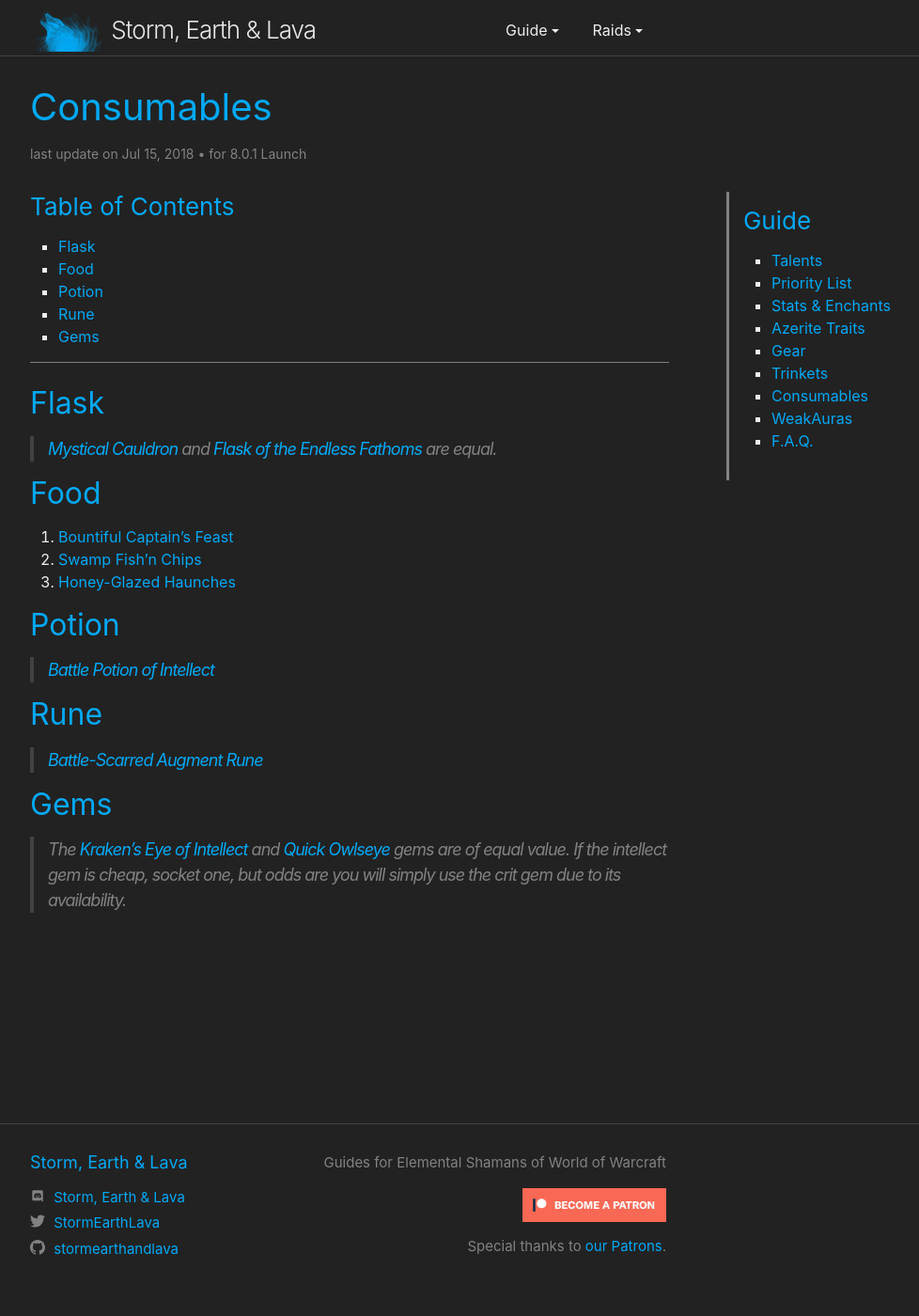
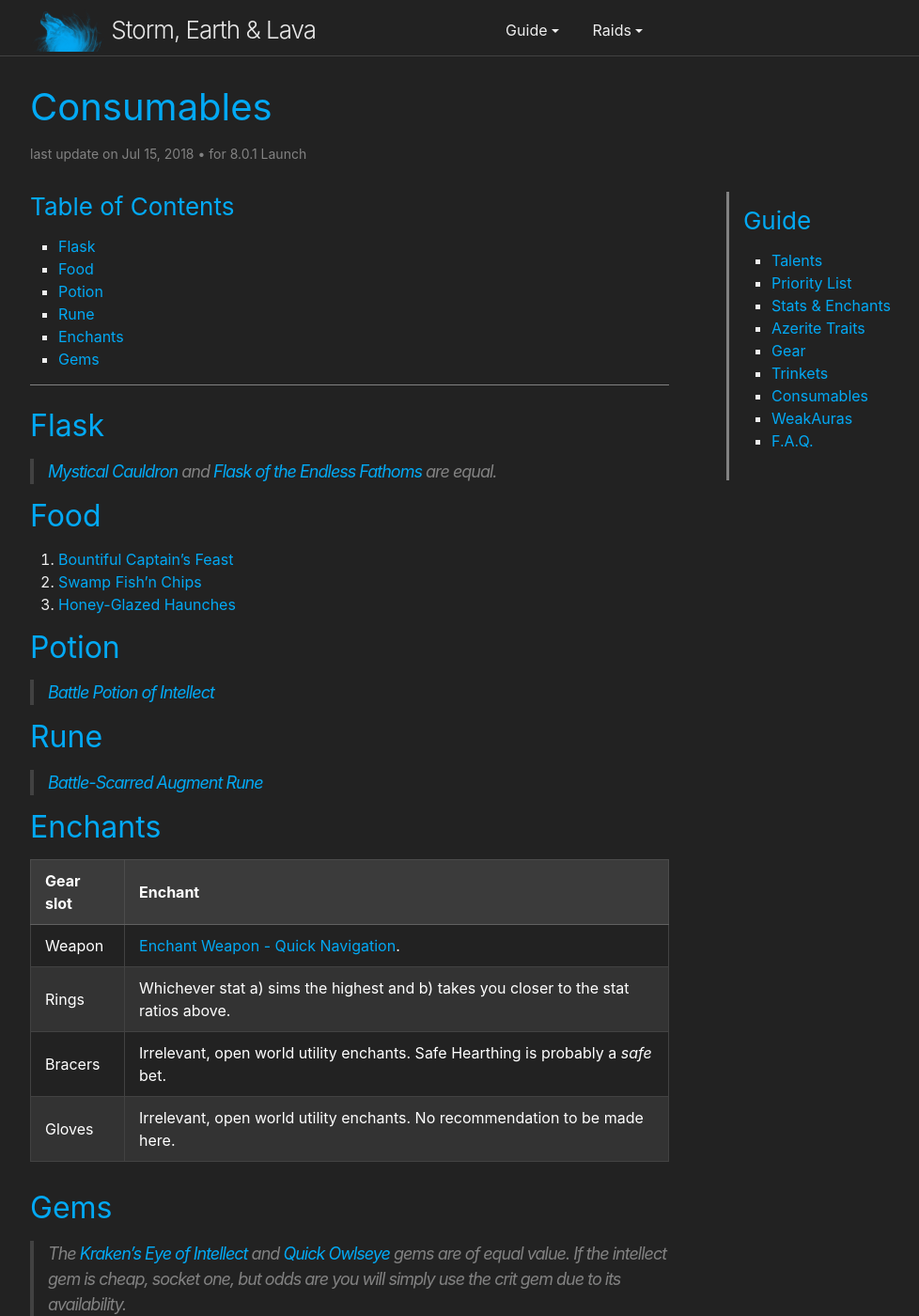
Before and after one commit to stormearthandlava/stormearthandlava.github.io, a Jekyll site: the page built from guide/general/consumables.md, in a window 1280 px wide and 1400 px high. Shown: the whole window at 94% size, without its empty margins (268-1246 px from the left). Built offline with Jekyll 4.4.1, drawn with Linux system fonts in a browser that asks for light colours; a script that is not in the unit is left out.

Commit message:
Added enchants to consumables page

```diff
--- a/guide/general/consumables.md
+++ b/guide/general/consumables.md
@@ -20,6 +20,15 @@
 ## Rune
 > {{ site.data.item.rune }}
 
+## Enchants
+
+Gear slot | Enchant
+--- | ---
+Weapon | <a href="https://bfa.wowhead.com/item=159786/enchant-weapon-quick-navigation">Enchant Weapon - Quick Navigation</a>.
+Rings | Whichever stat a) sims the highest and b) takes you closer to the stat ratios above.
+Bracers | Irrelevant, open world utility enchants. Safe Hearthing is probably a *safe* bet.
+Gloves | Irrelevant, open world utility enchants. No recommendation to be made here.
+
 ## Gems
 
 > The {{ site.data.item.int_gem }} and {{ site.data.item.haste_gem }} gems are of equal value. If the intellect gem is cheap, socket one, but odds are you will simply use the crit gem due to its availability.
```
